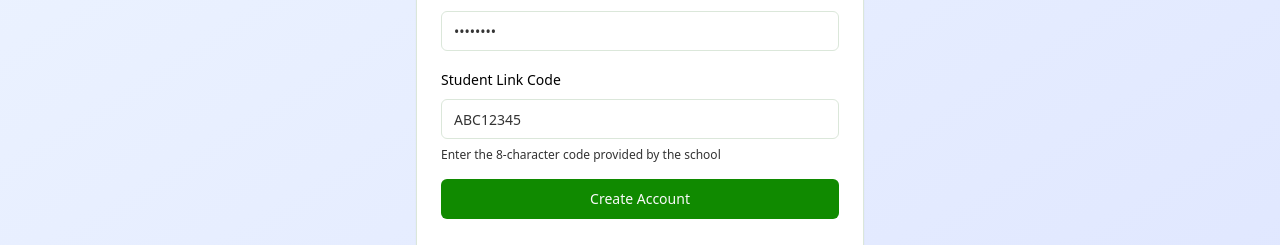
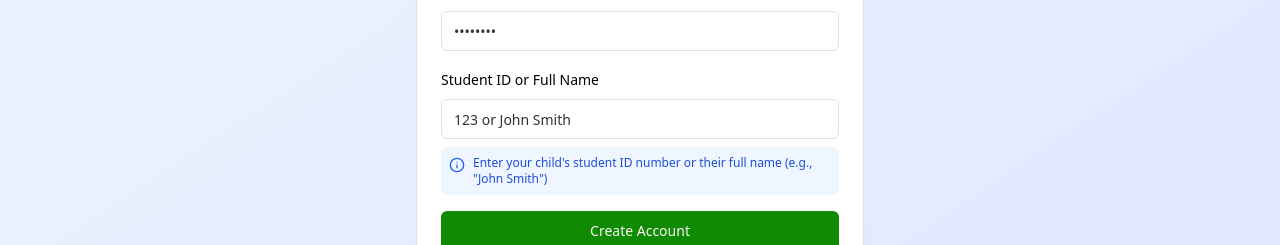
Before and after one commit to DMS943/mwalimu-school-management-system, a React (Vite) app: page /parent-signup in a window 1280 px wide. Shown: the part 494-739 px from the top of the page. Built offline with nearby package versions, Linux system fonts and the light colour scheme; no server answers.

Commit message:
Update parent signup to use student ID or full name instead of link code

```diff
--- a/src/api/auth.ts
+++ b/src/api/auth.ts
@@ -23,7 +23,7 @@ export interface ParentSignupData {
   email: string;
   password: string;
   full_name: string;
-  link_code: string;
+  student_identifier: string;  // Can be student ID or full name
 }
 
 export interface ParentSignupResponse extends LoginResponse {
--- a/src/pages/ParentSignup.tsx
+++ b/src/pages/ParentSignup.tsx
@@ -7,7 +7,7 @@ import { Card, CardContent, CardDescription, CardHeader, CardTitle } from "@/com
 import { Alert, AlertDescription } from "@/components/ui/alert";
 import { authAPI } from "@/api/auth";
 import { useToast } from "@/hooks/use-toast";
-import { Loader2, UserPlus, ArrowLeft } from "lucide-react";
+import { Loader2, UserPlus, ArrowLeft, Info } from "lucide-react";
 
 const ParentSignup = () => {
   const navigate = useNavigate();
@@ -21,7 +21,7 @@ const ParentSignup = () => {
     password: "",
     confirmPassword: "",
     full_name: "",
-    link_code: "",
+    student_identifier: "",
   });
 
   const handleChange = (e: React.ChangeEvent<HTMLInputElement>) => {
@@ -37,7 +37,7 @@ const ParentSignup = () => {
     setError("");
 
     // Validation
-    if (!formData.username || !formData.email || !formData.password || !formData.full_name || !formData.link_code) {
+    if (!formData.username || !formData.email || !formData.password || !formData.full_name || !formData.student_identifier) {
       setError("All fields are required");
       return;
     }
@@ -52,11 +52,6 @@ const ParentSignup = () => {
       return;
     }
 
-    if (formData.link_code.length !== 8) {
-      setError("Link code must be 8 characters");
-      return;
-    }
-
     setLoading(true);
 
     try {
@@ -65,7 +60,7 @@ const ParentSignup = () => {
         email: formData.email,
         password: formData.password,
         full_name: formData.full_name,
-        link_code: formData.link_code.toUpperCase(),
+        student_identifier: formData.student_identifier.trim(),
       });
 
       // Store tokens and user data
@@ -184,22 +179,23 @@ const ParentSignup = () => {
             </div>
 
             <div className="space-y-2">
-              <Label htmlFor="link_code">Student Link Code</Label>
+              <Label htmlFor="student_identifier">Student ID or Full Name</Label>
               <Input
-                id="link_code"
-                name="link_code"
+                id="student_identifier"
+                name="student_identifier"
                 type="text"
-                placeholder="ABC12345"
-                value={formData.link_code}
+                placeholder="123 or John Smith"
+                value={formData.student_identifier}
                 onChange={handleChange}
                 disabled={loading}
-                maxLength={8}
-                className="uppercase"
                 required
               />
-              <p className="text-xs text-muted-foreground">
-                Enter the 8-character code provided by the school
-              </p>
+              <div className="flex items-start gap-2 p-2 bg-blue-50 rounded-md">
+                <Info className="h-4 w-4 text-blue-600 mt-0.5 flex-shrink-0" />
+                <p className="text-xs text-blue-700">
+                  Enter your child's student ID number or their full name (e.g., "John Smith")
+                </p>
+              </div>
             </div>
 
             <Button type="submit" className="w-full" disabled={loading}>
```
Also changed, not shown: 1 other file (tests, documents, lock files or other folders).
